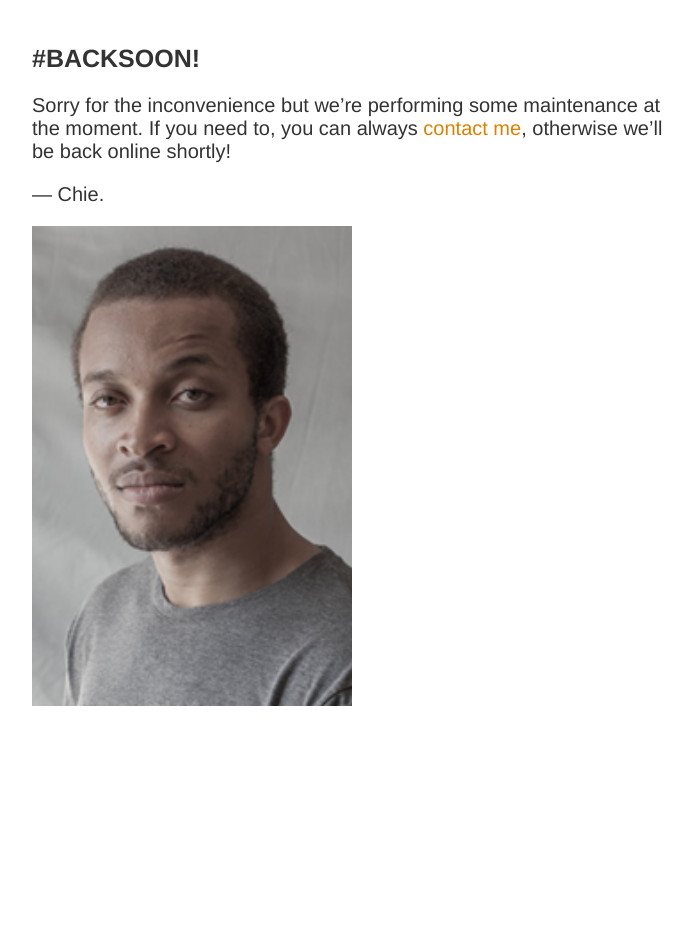
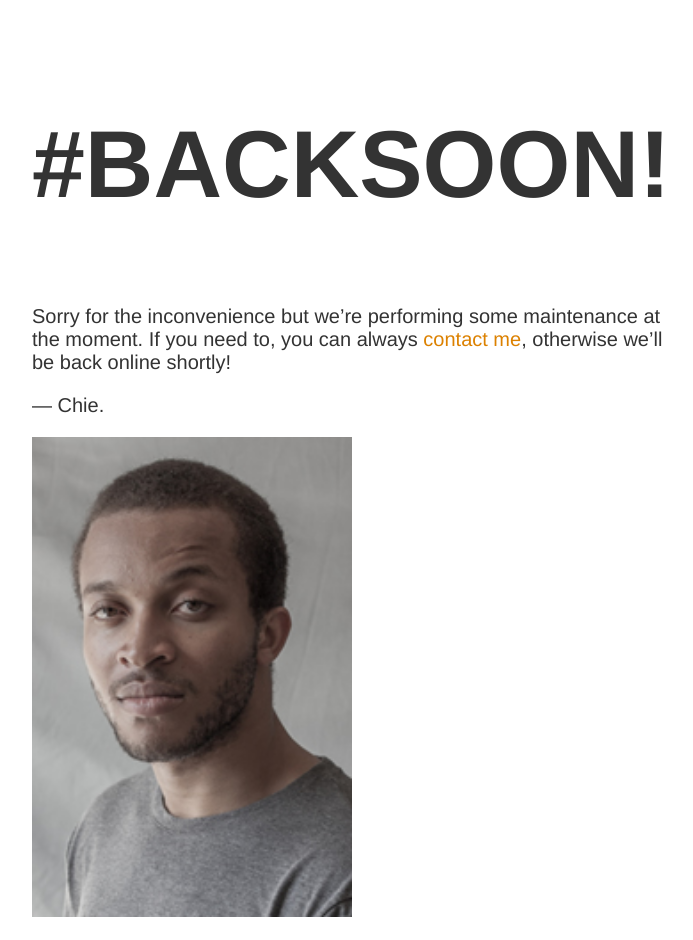
Before and after one commit to chiich/portfolio, a Jekyll site: the page built from index.html, in a window 1280 px wide. Shown: the whole page, without its empty margins (283-976 px from the left). Built offline with Jekyll 4.4.1, drawn with Linux system fonts in a browser that asks for light colours; before the commit the page ends 900 px from its top, so only the background shows below that.

Commit message:
Scalable text
Ref: https://css-tricks.com/books/volume-i/scale-typography-screen-size/

```diff
--- a/_layouts/maintenance.html
+++ b/_layouts/maintenance.html
@@ -2,7 +2,10 @@
 <title>Site Maintenance</title>
 <style>
   body { text-align: center; padding: 15px; font: 20px Helvetica, sans-serif; color: #333; }
-  h1 { font-size: 125%; text-transform: uppercase; }
+  h1 { text-transform: uppercase;
+    font-size: calc(25px + (50 - 25) * ((100vw - 300px) / (650 - 300)));
+    line-height: calc(1.3em + (1.5 - 1.3) * ((100vw - 300px)/(650 - 300)));
+  }
   article { display: block; text-align: left; max-width: 650px; margin: 0 auto; }
   a { color: #dc8100; text-decoration: none; }
   a:hover { color: #333; text-decoration: none; }
```
